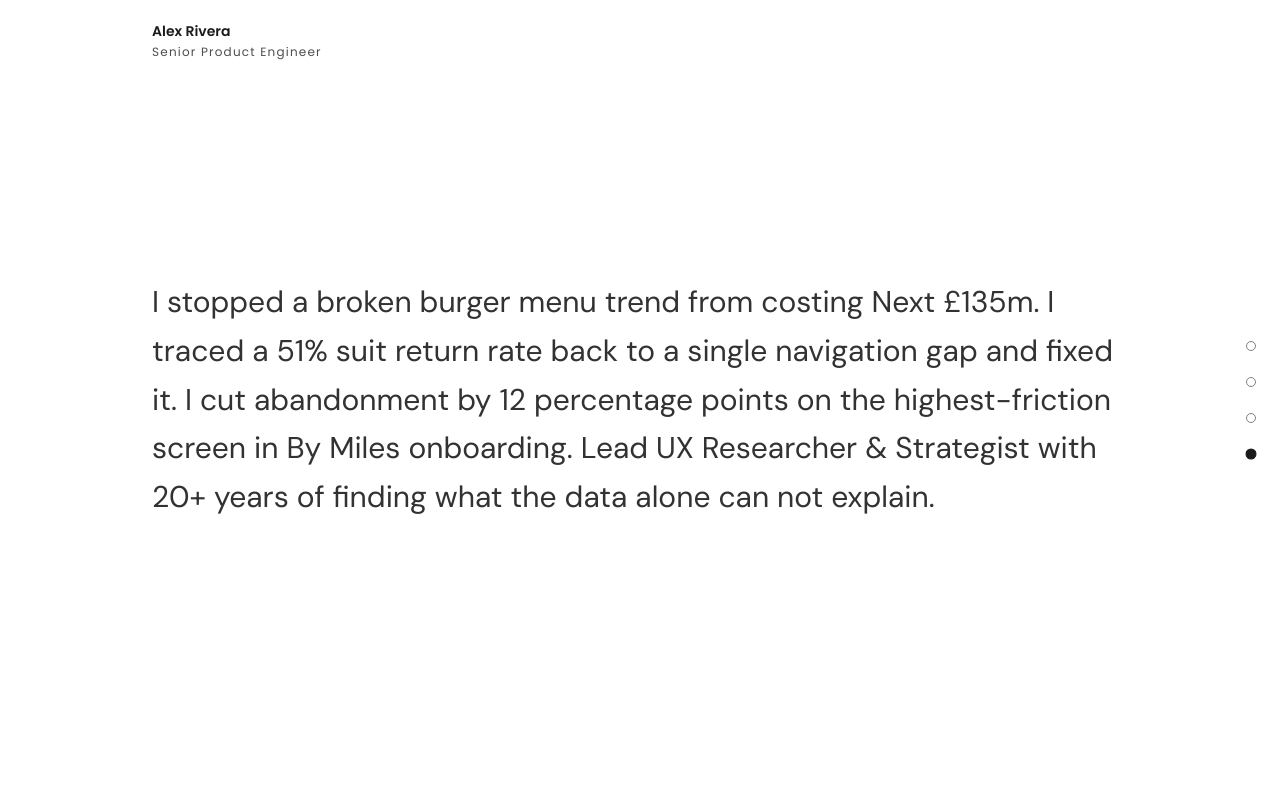
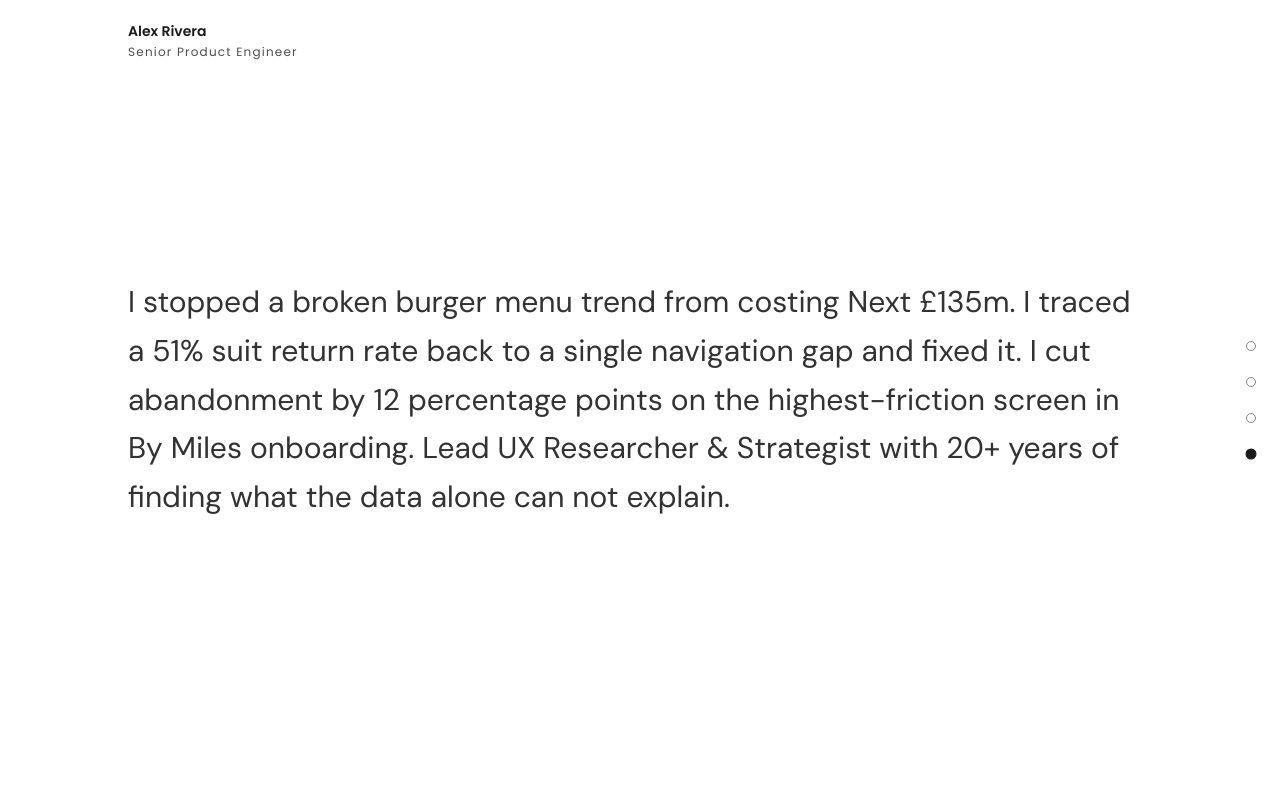
Before and after one commit to arnaumanyosa/arnaumanyosa.github.io, an Astro site: page / in a window 1280 px wide. Shown: the top 800 px of the page. Built offline with nearby package versions, Linux system fonts and the light colour scheme; Astro itself is replaced by a stand-in of ours.

Commit message:
fixes horizontal aligning

```diff
--- a/src/components/Header.astro
+++ b/src/components/Header.astro
@@ -10,7 +10,7 @@
 <header
   class="fixed top-0 left-0 right-0 z-50 bg-white"
 >
-  <div class="max-w-5xl mx-auto p-6">
+  <div class="max-w-5xl mx-auto py-6">
     {
       personName && (
         <div
--- a/src/components/Hero.astro
+++ b/src/components/Hero.astro
@@ -6,7 +6,7 @@
 const { slogan } = Astro.props;
 ---
 
-<section id="hero" class="min-h-svh flex flex-col justify-center px-6 max-w-5xl mx-auto">
+<section id="hero" class="min-h-svh flex flex-col justify-center max-w-5xl mx-auto">
   <p class="text-3xl leading-relaxed">
     {slogan}
   </p>
```
